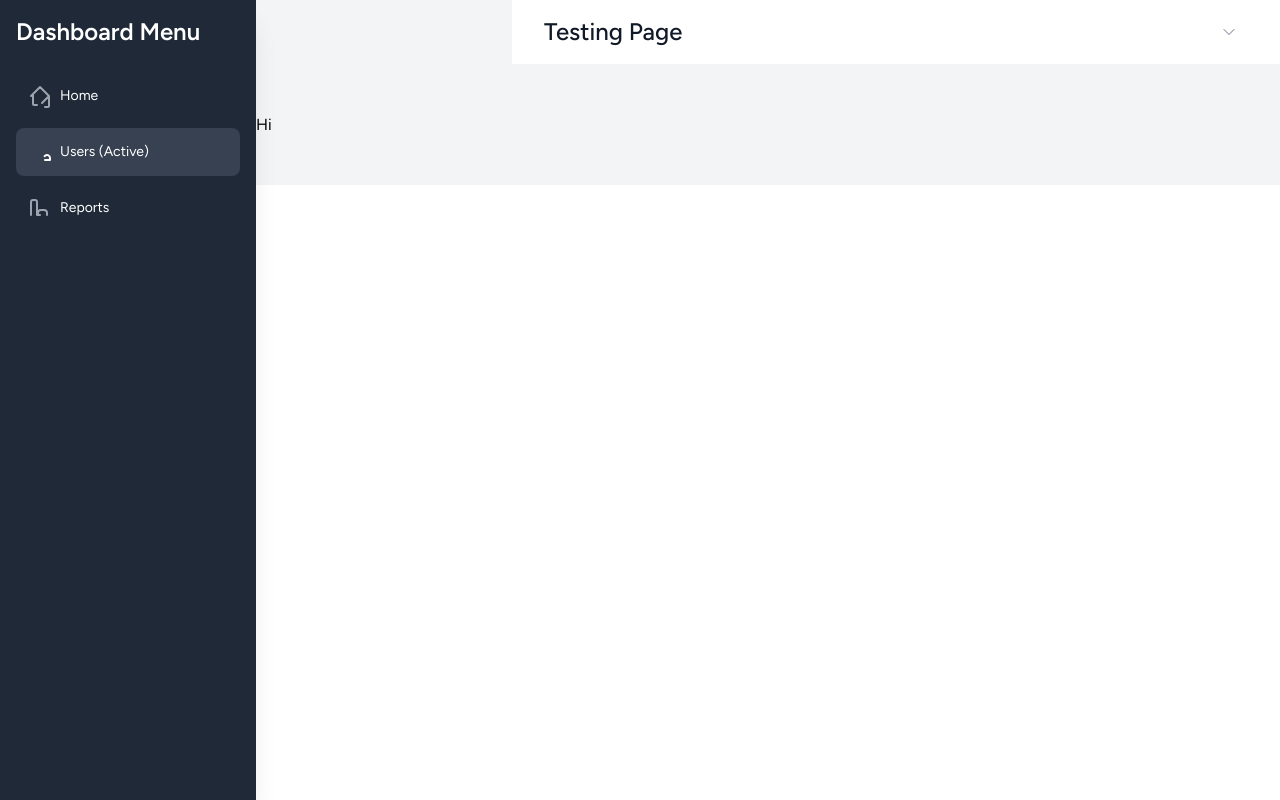
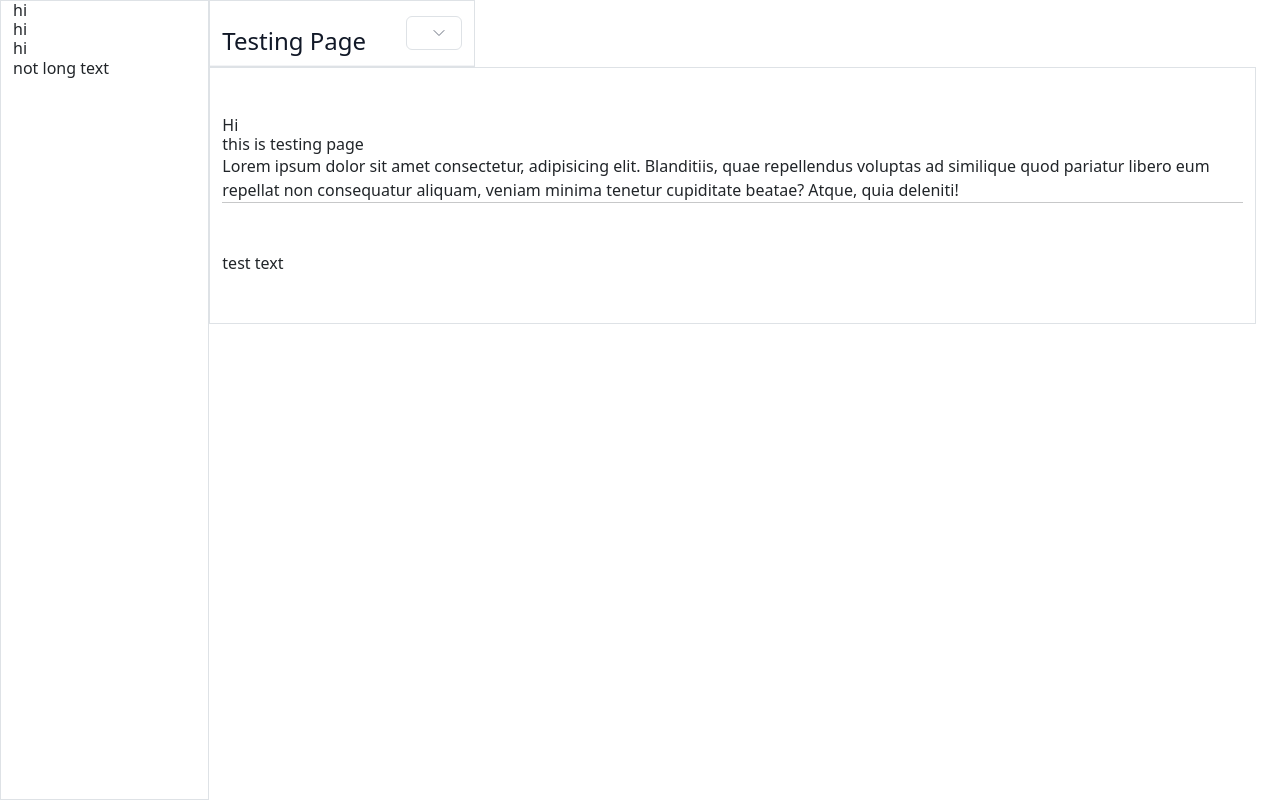
Before and after one commit to tanaratsaehia/WebAppProject-RecruitmentSystem, a Laravel app: page /testing in a window 1280 px wide. Run offline with Laravel 10, Linux system fonts and the light colour scheme; data that the repository does not hold is empty; style sheets or scripts are compiled from the project's sources; some libraries are stand-ins or nearby versions.

Commit message:
edited layout

```diff
--- a/resources/views/components/side-menu.blade.php
+++ b/resources/views/components/side-menu.blade.php
@@ -1,33 +1,6 @@
-<div class="fixed top-0 left-0 h-screen w-16 md:w-64 bg-gray-800 text-white shadow-xl transition-all duration-300">
-    <!-- Sidebar Content -->
-    <div class="p-4">
-        <h1 class="text-xl md:text-2xl font-bold mb-6 truncate">
-            <!-- Hide Full Text on Small Screens -->
-            <span class="hidden md:inline">Dashboard Menu</span>
-            <!-- Show Icon/Shorthand on Small Screens -->
-            <span class="md:hidden">DM</span>
-        </h1>
-
-        <nav class="space-y-2">
-            <!-- Menu Item 1 -->
-            <a href="#" class="flex items-center space-x-2 p-3 rounded-lg hover:bg-gray-700 transition duration-150 group">
-                <!-- Icon placeholder (using inline SVG for simplicity) -->
-                <svg class="w-6 h-6 text-gray-400 group-hover:text-white" fill="none" stroke="currentColor" viewBox="0 0 24 24" xmlns="http://www.w3.org/2000/svg"><path stroke-linecap="round" stroke-linejoin="round" stroke-width="2" d="M3 12l2-2m0 0l7-7 7 7M5 10v10a1 1 0 001 1h3m10-11l2 2m0 0l-7 7m7-7v10a1 1 0 01-1 1h-3"></path></svg>
-                <!-- Hide text on small screens, show on medium and larger -->
-                <span class="text-sm hidden md:inline">Home</span>
-            </a>
-
-            <!-- Menu Item 2 -->
-            <a href="#" class="flex items-center space-x-2 p-3 rounded-lg hover:bg-gray-700 transition duration-150 group bg-gray-700">
-                <svg class="w-6 h-6 text-white" fill="none" stroke="currentColor" viewBox="0 0 24 24" xmlns="http://www.w3.org/2000/svg"><path stroke-linecap="round" stroke-linejoin="round" stroke-width="2" d="M17 20h5v-2a3 3 0 00-5.356-1.857M17 20h5v-2a3 3 0 00-5.356-1.857"></path></svg>
-                <span class="text-sm hidden md:inline">Users (Active)</span>
-            </a>
-
-            <!-- Menu Item 3 -->
-            <a href="#" class="flex items-center space-x-2 p-3 rounded-lg hover:bg-gray-700 transition duration-150 group">
-                <svg class="w-6 h-6 text-gray-400 group-hover:text-white" fill="none" stroke="currentColor" viewBox="0 0 24 24" xmlns="http://www.w3.org/2000/svg"><path stroke-linecap="round" stroke-linejoin="round" stroke-width="2" d="M9 19V6a2 2 0 00-2-2H5a2 2 0 00-2 2v13m7 0v-2a3 3 0 013-3h3a3 3 0 013 3v2m-7 0H9"></path></svg>
-                <span class="text-sm hidden md:inline">Reports</span>
-            </a>
-        </nav>
-    </div>
+<div class="w-full">
+    <h1>hi</h1>
+    <h1>hi</h1>
+    <h1>hi</h1>
+    <h2>not long text</h2>
 </div>
--- a/resources/views/layouts/app.blade.php
+++ b/resources/views/layouts/app.blade.php
@@ -1,51 +1,32 @@
 <!DOCTYPE html>
-<html lang="{{ str_replace('_', '-', app()->getLocale()) }}" class="h-full">
+<html lang="en">
 <head>
-        <meta charset="utf-8">
-        <meta name="viewport" content="width=device-width, initial-scale=1">
-        <meta name="csrf-token" content="{{ csrf_token() }}">
-
-        <title>{{ config('app.name', 'Laravel') }}</title>
-
-        <!-- Fonts -->
-        <link rel="preconnect" href="https://fonts.bunny.net">
-        <link href="https://fonts.bunny.net/css?family=figtree:400,500,600&display=swap" rel="stylesheet" />
-
-        <!-- Scripts -->
+    <meta charset="UTF-8" />
+    <meta name="viewport" content="width=device-width, initial-scale=1.0" />
+    <title>Document</title>
+    <!-- Latest compiled and minified CSS -->
+    <link href="https://cdn.jsdelivr.net/npm/bootstrap@5.3.8/dist/css/bootstrap.min.css" rel="stylesheet">
+    <!-- Latest compiled JavaScript -->
+    <script src="https://cdn.jsdelivr.net/npm/bootstrap@5.3.8/dist/js/bootstrap.bundle.min.js"></script>
     @vite(['resources/css/app.css', 'resources/js/app.js'])
-
-        <!-- Styles -->
-        @livewireStyles
 </head>
-    <body class="h-full font-sans antialiased">
-        <!-- <x-banner /> -->
-        <div class=" bg-gray-100">
-            <div>
-                <!-- Sidebar Content -->
+<body>
+    <div class="container-fluid row align-items-start vh-100">
+        <div class="col h-100 border">
             <x-side-menu/>
         </div>
-            <div class="ml-16 md:ml-64 overflow-hidden">
+
+        <div class="col-10 h-100">
+            <div class="row w-fit border">
                 @livewire('navigation-menu')
-
-                <!-- Page Heading -->
-                <!-- @if (isset($header))
-                    <header class="bg-white shadow">
-                        <div class="max-w-7xl mx-auto py-6 px-4 sm:px-6 lg:px-8">
-                            {{ $header }}
             </div>
-                    </header>
-                @endif -->
-
-                <!-- Page Content -->
+            <div class="row w-fit border mt-0">
                 <main>
                     <!-- <h1>Hi</h1> -->
                     {{ $slot }}
                 </main>
             </div>
         </div>
-
-        @stack('modals')
-
-        @livewireScripts
+    </div>
 </body>
 </html>
--- a/resources/views/navigation-menu.blade.php
+++ b/resources/views/navigation-menu.blade.php
@@ -1,6 +1,6 @@
-<nav x-data="{ open: false }" class="ml-16 md:ml-64 bg-white border-b border-gray-100">
+<nav x-data="{ open: false }" class=" bg-white border-b border-gray-100">
     <!-- Primary Navigation Menu -->
-    <div class="max-w-7xl mx-auto px-4 sm:px-6 lg:px-8">
+    <div class="">
         <div class="flex justify-between h-16">
             <div class="flex">
 
--- a/resources/views/testing.blade.php
+++ b/resources/views/testing.blade.php
@@ -5,6 +5,12 @@
 <x-app-layout>
     <div class="py-12">
         <h1>Hi</h1>
+        <h3>this is testing page</h3>
+        <p>Lorem ipsum dolor sit amet consectetur, adipisicing elit. Blanditiis, quae repellendus voluptas ad similique quod pariatur libero eum repellat non consequatur aliquam, veniam minima tenetur cupiditate beatae? Atque, quia deleniti!</p>
+        <hr>
+        <br>
+        <br>
+        <p>test text</p>
     </div>
 </x-app-layout>
 
```
Also changed, not shown: resources/views/layouts/backup-app.blade.php (added, +51 -0 lines). Lines whose indentation alone changed are shown as unchanged.
